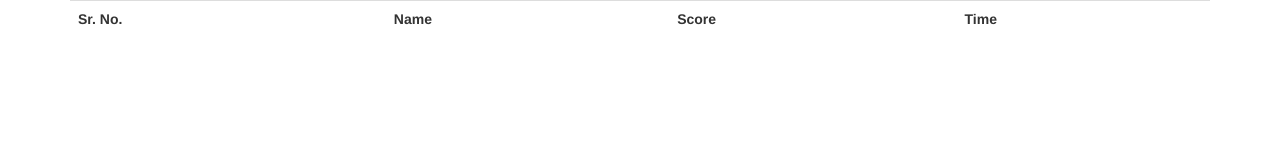
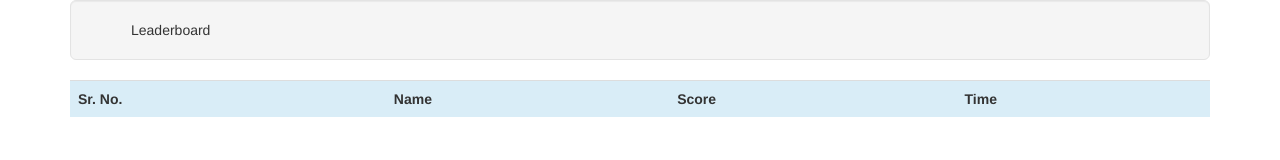
Before and after one commit to sukrutrao/Quiz-Game, a website: page public/leaderboard.html in a window 1280 px wide. Drawn offline with nearby package versions, Linux system fonts and the light colour scheme; no server answers.

Commit message:
Added some styles to table and title

```diff
--- a/public/leaderboard.html
+++ b/public/leaderboard.html
@@ -10,9 +10,10 @@
     </head>
     <body>
       <div class="container">
-        <table class="table"></div>
+        <div id="leaderboardtitle" class="jumbotron well">Leaderboard</div>
+        <table class="table table-striped table-responsive"></div>
           <thread>
-            <tr>
+            <tr class="info">
               <th>Sr. No.</th>
               <th>Name</th>
               <th>Score</th>
```
